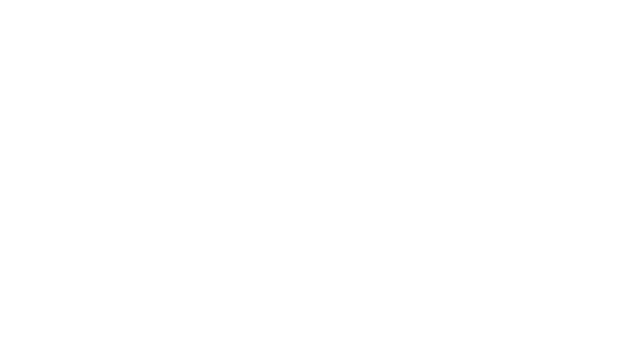
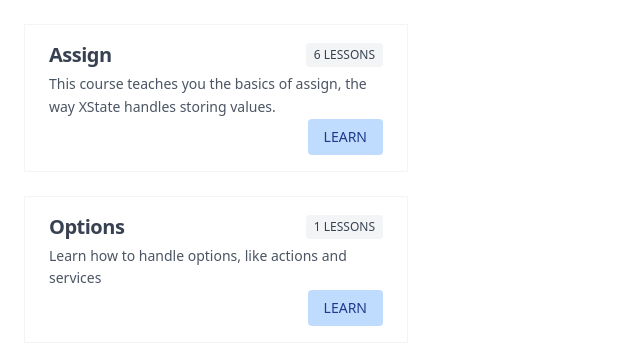
Before and after one commit to statelyai/stately-tutorials, a Next.js app: page / in a window 1280 px wide. Shown: the top 364 px of the page, without its empty margins (0-640 px from the left). Built offline with nearby package versions, Linux system fonts and the light colour scheme.

Commit message:
Added index page

```diff
--- a/src/lessons/LessonType.ts
+++ b/src/lessons/LessonType.ts
@@ -1,7 +1,6 @@
 import { EventObject, MachineOptions, State } from "xstate";
 
 export interface CourseType {
-  title: string;
   initialMachineText: string;
   lessons: LessonType[];
 }
--- a/src/lessons/lessons/courses/assign/root.ts
+++ b/src/lessons/lessons/courses/assign/root.ts
@@ -1,7 +1,6 @@
 import { CourseType } from "../../../LessonType";
 
 const assignCourse: CourseType = {
-  title: "Assign",
   initialMachineText: `createMachine({
   context: {
     count: 0,
--- /dev/null
+++ b/src/lessons/lessons/courses/meta.ts
@@ -0,0 +1,29 @@
+import { CourseType } from "../../LessonType";
+import assignCourse from "./assign/root";
+import optionsCourse from "./options/root";
+
+interface CourseMeta {
+  title: string;
+  description: string;
+  course: CourseType;
+  /**
+   * The folder name where the course is stored
+   */
+  id: string;
+}
+
+export const courseMeta: CourseMeta[] = [
+  {
+    course: assignCourse,
+    title: "Assign",
+    description:
+      "This course teaches you the basics of assign, the way XState handles storing values.",
+    id: "assign",
+  },
+  {
+    course: optionsCourse,
+    title: "Options",
+    description: "Learn how to handle options, like actions and services",
+    id: "options",
+  },
+];
--- a/src/lessons/lessons/courses/options/root.ts
+++ b/src/lessons/lessons/courses/options/root.ts
@@ -1,7 +1,6 @@
 import { CourseType } from "../../../LessonType";
 
 const optionsCourse: CourseType = {
-  title: "Options",
   initialMachineText: `createMachine({
   entry: ['sayHello'],
 }, {
--- a/src/lessons/lessons/index.ts
+++ /dev/null
@@ -1,2 +0,0 @@
-export { default as assign } from "./courses/assign/root";
-export { default as options } from "./courses/options/root";
--- a/src/pages/index.tsx
+++ b/src/pages/index.tsx
@@ -1,7 +1,39 @@
-import type { NextPage } from "next";
+import type { GetStaticProps, InferGetStaticPropsType, NextPage } from "next";
+import { courseMeta } from "../lessons/lessons/courses/meta";
+import Link from "next/link";
 
-const Home: NextPage = () => {
-  return null;
+const Home = () => {
+  return (
+    <div className="p-6 space-y-6">
+      {courseMeta.map((course) => {
+        return (
+          <div
+            key={course.id}
+            className="max-w-sm p-4 px-6 border border-gray-100"
+          >
+            <div className="flex items-center justify-between mb-1 space-x-4">
+              <h2 className="text-xl font-semibold tracking-tight text-gray-700">
+                {course.title}
+              </h2>
+              <p className="px-2 py-1 text-xs text-gray-700 uppercase bg-gray-100 rounded">
+                {course.course.lessons.length} Lessons
+              </p>
+            </div>
+            <p className="max-w-xs text-sm leading-relaxed text-gray-600">
+              {course.description}
+            </p>
+            <div className="flex justify-end">
+              <Link href={`/lessons/${course.id}`}>
+                <a className="px-4 py-2 text-sm text-blue-900 uppercase bg-blue-200 rounded">
+                  Learn
+                </a>
+              </Link>
+            </div>
+          </div>
+        );
+      })}
+    </div>
+  );
 };
 
 export default Home;
--- a/src/pages/lessons/[lessonId].tsx
+++ b/src/pages/lessons/[lessonId].tsx
@@ -3,15 +3,10 @@
 import type * as monaco from "monaco-editor";
 import { GetStaticPaths, GetStaticProps, InferGetStaticPropsType } from "next";
 import dynamic from "next/dynamic";
-import { useRef } from "react";
-import {
-  getCurrentLessonCases,
-  lessonMachine,
-} from "../../lessons/lessonRunner.machine";
-import * as courses from "../../lessons/lessons";
+import { useEffect, useRef, useState } from "react";
+import ReactMarkdown from "react-markdown";
+import { lessonMachine } from "../../lessons/lessonRunner.machine";
 import { CourseType } from "../../lessons/LessonType";
-
-import ReactMarkdown from "react-markdown";
 
 const Editor = dynamic(import("@monaco-editor/react"), { ssr: false });
 
@@ -65,8 +60,22 @@
   };
 };
 
+const useAsyncLoadCourse = (id: string) => {
+  const [course, setCourse] = useState<CourseType>();
+
+  useEffect(() => {
+    import(`../../lessons/lessons/courses/${id}/root`).then((res) => {
+      setCourse(res.default);
+    });
+  }, [id]);
+
+  return course;
+};
+
 const LessonDemo = (props: InferGetStaticPropsType<typeof getStaticProps>) => {
-  const course = (courses as any)[props.id];
+  const course = useAsyncLoadCourse(props.id);
+
+  if (!course) return null;
 
   return <LessonInner course={course} markdownFiles={props.markdownFiles} />;
 };
```
